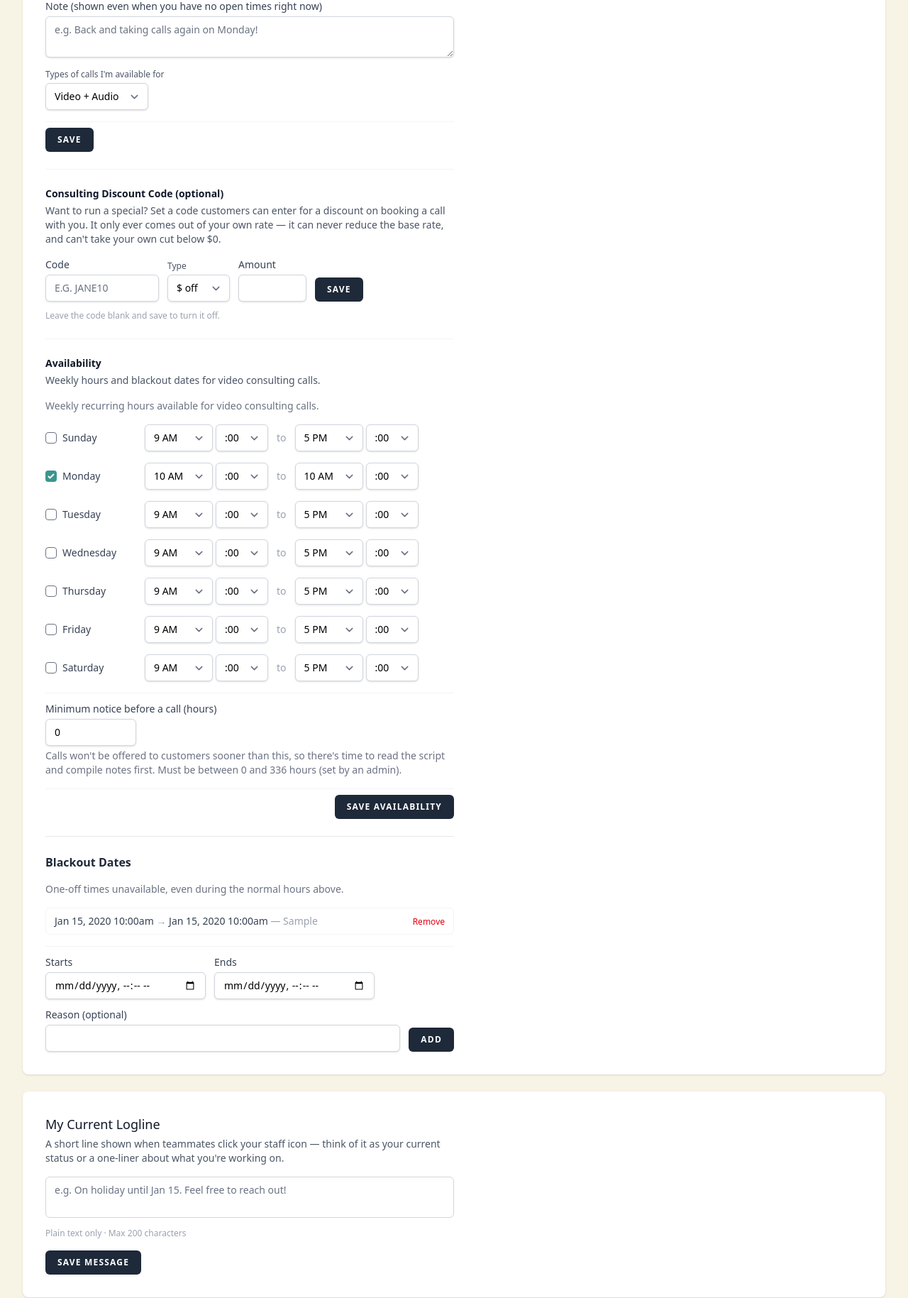
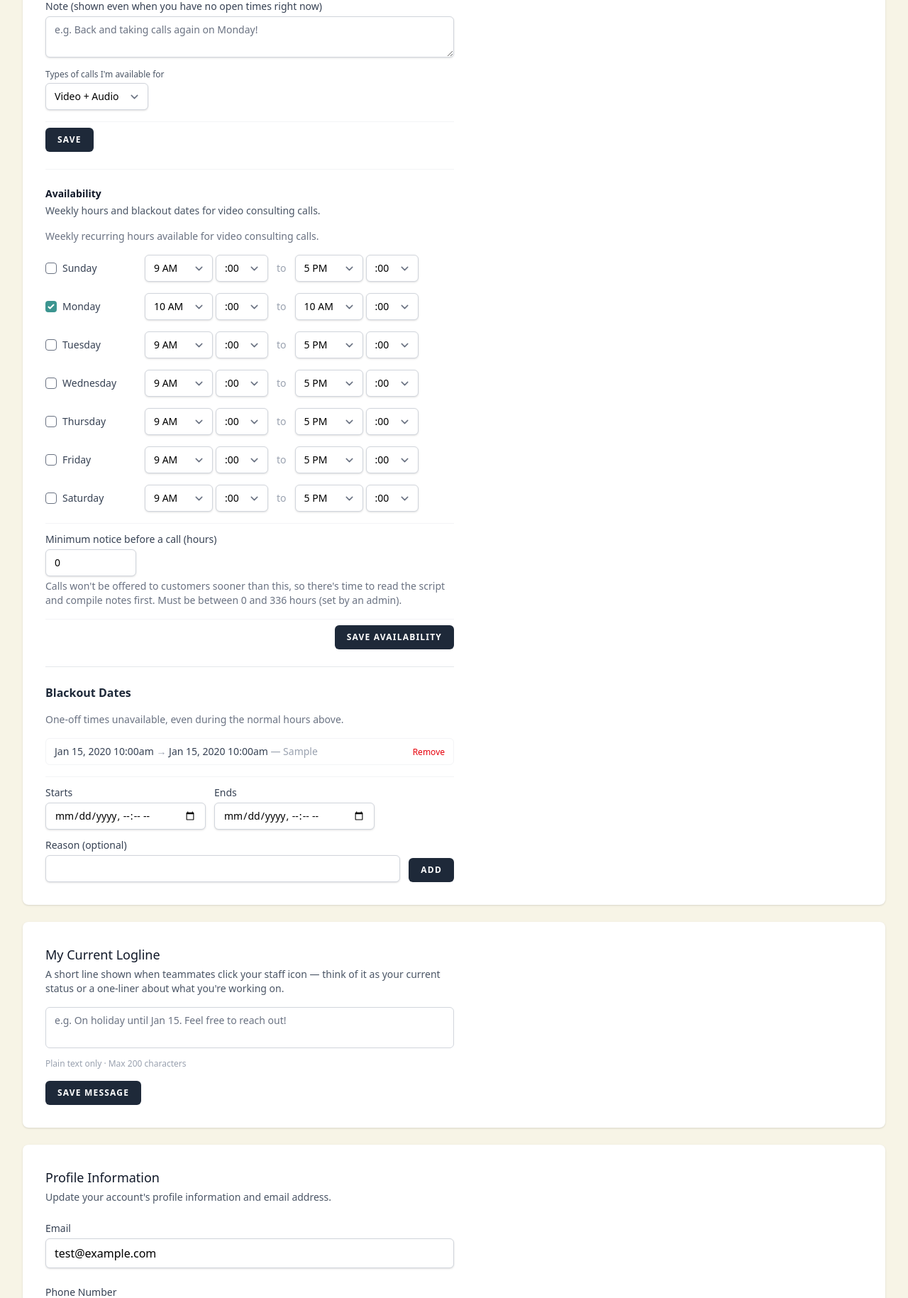
Before and after one commit to theomalley/screenplayreaders-portal, a Laravel app: page /profile in a window 1280 px wide. Shown: the part 3370-5199 px from the top of the page at 71% size. Run offline with Laravel 12, Linux system fonts and the light colour scheme; a user stored in the database is signed in; data comes from the database, SQL or seed files in the repository; tables that the repository leaves empty hold one stand-in row (values such as "Sample post"); style sheets or scripts are compiled from the project's sources; parts of the project's set-up code (start-up, migrations or seed data) failed here and were passed over; some libraries are stand-ins or nearby versions.

Commit message:
Remove the reader discount-code feature from video consulting
Readers will instead note a sale in their existing listing note and lower their own rate.
Drops the now-unused video_consulting_coupon_* columns (0 readers had set one, 0 bookings
had used one on production).

```diff
--- a/app/Http/Controllers/ProfileController.php
+++ b/app/Http/Controllers/ProfileController.php
@@ -1,10 +1,10 @@
 <?php
 
-// v1.5 — 2026-11-19 | Add updateVideoConsultingListing() (note + video/audio call mode) and
-//                      updateVideoConsultingCoupon() (the reader's own single reusable
-//                      discount code) — same reader-or-admin/editor self-serve shape as
-//                      updateFavorites(). See App\Support\VideoConsultingAccess for the
-//                      coupon redemption math.
+// v1.6 — 2026-11-19 | Removed updateVideoConsultingCoupon() and the reader discount-code
+//                      feature — readers will instead note a sale in their existing note field
+//                      and lower their own rate.
+// v1.5 — 2026-11-19 | Add updateVideoConsultingListing() (note + video/audio call mode) — same
+//                      reader-or-admin/editor self-serve shape as updateFavorites().
 // v1.4 — 2026-11-18 | updateReaderRequestEligible() corrected: editors do NOT always write
 //                      coverage, so they get this toggle too, not just admin — gate changed
 //                      from isAdmin() to isAdminOrEditor().
@@ -237,59 +237,6 @@ class ProfileController extends Controller
         return Redirect::route('profile.edit')->with('status', 'video-consulting-listing-updated');
     }
 
-    /**
-     * Reader/admin/editor self-serve: their own single reusable discount code for video
-     * consulting bookings. Only sanity-validated here (amount >= 0, percent <= 100) — the
-     * real safety guarantee that this can never discount the house's base_rate and never
-     * drops the reader's own cut below $0 is enforced at redemption time
-     * (VideoConsultingAccess::applyReaderDiscount()), since reader_rate varies per duration
-     * and a fixed-dollar amount can't be bounds-checked against it once here. Saving a blank
-     * code clears the type/amount too (deactivates it).
-     */
-    public function updateVideoConsultingCoupon(Request $request): RedirectResponse
-    {
-        $user = $request->user();
-        abort_unless($user->isReader() || $user->isAdminOrEditor(), 403);
-
-        $data = $request->validate([
-            'coupon_code'   => 'nullable|string|max:20|alpha_dash',
-            'coupon_type'   => 'nullable|required_with:coupon_code|in:percent,fixed',
-            'coupon_amount' => 'nullable|required_with:coupon_code|numeric|min:0',
-        ]);
-
-        $code = trim((string) ($data['coupon_code'] ?? ''));
-
-        if ($code !== '') {
-            $taken = ReaderProfile::where('user_id', '!=', $user->id)
-                ->whereRaw('LOWER(video_consulting_coupon_code) = ?', [strtolower($code)])
-                ->exists();
-            if ($taken) {
-                return back()->withErrors(['coupon_code' => 'That code is already taken by another reader.'])->withInput();
-            }
-            if (($data['coupon_type'] ?? null) === 'percent' && (float) $data['coupon_amount'] > 100) {
-                return back()->withErrors(['coupon_amount' => "Percentage discounts can't exceed 100%."])->withInput();
-            }
-        }
-
-        $payload = $code === '' ? [
-            'video_consulting_coupon_code'   => null,
-            'video_consulting_coupon_type'   => null,
-            'video_consulting_coupon_amount' => null,
-        ] : [
-            'video_consulting_coupon_code'   => strtoupper($code),
-            'video_consulting_coupon_type'   => $data['coupon_type'],
-            'video_consulting_coupon_amount' => $data['coupon_amount'],
-        ];
-
-        if ($user->isReader()) {
-            $user->readerProfile()->updateOrCreate(['user_id' => $user->id], $payload);
-        } else {
-            VideoConsultingAccess::updateReaderProfileShell($user, $payload);
-        }
-
-        return Redirect::route('profile.edit')->with('status', 'video-consulting-coupon-updated');
-    }
-
     public function updateCustomMessage(Request $request): RedirectResponse
     {
         $user = $request->user();
--- a/app/Models/ReaderProfile.php
+++ b/app/Models/ReaderProfile.php
@@ -1,12 +1,11 @@
 <?php
 
+// v1.25 — 2026-11-19 | Dropped video_consulting_coupon_code/_type/_amount — the reader
+//                      discount-code feature was removed; readers will instead note a sale in
+//                      video_consulting_note and lower their own rate.
 // v1.24 — 2026-11-19 | Add video_consulting_note (shown on the public listing even when the
-//                      reader currently has no open slots), video_consulting_call_mode
-//                      ('video'|'audio'), and the reader's own single reusable discount code
-//                      (video_consulting_coupon_code/_type/_amount) for their video consulting
-//                      service — see App\Support\VideoConsultingAccess for the redemption math
-//                      that guarantees the discount only ever comes out of the reader's own
-//                      cut, never the house's base_rate.
+//                      reader currently has no open slots) and video_consulting_call_mode
+//                      ('video'|'audio') for their video consulting service.
 // v1.23 — 2026-11-18 | Add video_consulting_reader_request_eligible — whether this
 //                      reader/admin/editor can be counted as one of a customer's requested
 //                      readers when they book a video call with them (the Reader Request fee
@@ -108,9 +107,6 @@ class ReaderProfile extends Model
         'video_consulting_reader_request_eligible',
         'video_consulting_note',
         'video_consulting_call_mode',
-        'video_consulting_coupon_code',
-        'video_consulting_coupon_type',
-        'video_consulting_coupon_amount',
         'notify_only_if_under_capacity',
         'paypal_email',
         'is_1099',
@@ -148,7 +144,6 @@ class ReaderProfile extends Model
         'video_consulting_enabled' => 'boolean',
         'video_consulting_min_lead_hours' => 'integer',
         'video_consulting_reader_request_eligible' => 'boolean',
-        'video_consulting_coupon_amount' => 'decimal:2',
         'notify_only_if_under_capacity' => 'boolean',
         'sms_notifications'    => 'boolean',
         'sms_notify_any'       => 'boolean',
--- a/app/Support/VideoConsultingAccess.php
+++ b/app/Support/VideoConsultingAccess.php
@@ -1,12 +1,8 @@
 <?php
 
-// v1.7 — 2026-11-19 | Add readerCouponMatches()/describeReaderCoupon()/applyReaderDiscount() —
-//                      a reader's own single reusable video-consulting discount code. The
-//                      floor-at-0 math in applyReaderDiscount() is the actual safety guarantee
-//                      (never below $0 reader profit, base_rate never touched since it's never
-//                      passed in), not just the percent<=100/amount>=0 sanity validation done
-//                      at save time in ProfileController — reader_rate differs per duration so
-//                      a fixed-dollar code can't be bounds-checked once at save time anyway.
+// v1.8 — 2026-11-19 | Removed readerCouponMatches()/describeReaderCoupon()/applyReaderDiscount()
+//                      and the reader discount-code feature entirely — readers will instead note
+//                      a sale in their existing note field and lower their own rate.
 // v1.6 — 2026-11-18 | eligibleForReaderRequestWaiver(): correction — editors do NOT always
 //                      write coverage (only readers do by default). Editor is now opt-in via
 //                      video_consulting_reader_request_eligible, same as admin; only a plain
@@ -50,61 +46,6 @@ use App\Models\User;
 
 class VideoConsultingAccess
 {
-    /**
-     * Whether $code matches $reader's own stored video-consulting discount code
-     * (case/whitespace-insensitive). A code only ever redeems against the reader who owns
-     * it — this is the only place that comparison happens, so there's no path for a
-     * customer to apply one reader's code to a different reader's booking.
-     */
-    public static function readerCouponMatches(?User $reader, ?string $code): bool
-    {
-        $stored = $reader?->readerProfile?->video_consulting_coupon_code;
-
-        if (! $code || ! $stored) {
-            return false;
-        }
-
-        return strcasecmp(trim($code), trim($stored)) === 0;
-    }
-
-    /** Human-readable label for $reader's own stored coupon ("$20 off" / "10% off"), or null if they don't have one. */
-    public static function describeReaderCoupon(?User $reader): ?string
-    {
-        $profile = $reader?->readerProfile;
-        $type    = $profile?->video_consulting_coupon_type;
-        $amount  = $profile?->video_consulting_coupon_amount;
-
-        if (! $profile?->video_consulting_coupon_code || $type === null || $amount === null) {
-            return null;
-        }
-
-        return $type === 'percent'
-            ? rtrim(rtrim(number_format((float) $amount, 2), '0'), '.') . '% off'
-            : '$' . number_format((float) $amount, 2) . ' off';
-    }
-
-    /**
-     * Applies $reader's own stored coupon to a single duration's reader_rate cut. Callers
-     * must check readerCouponMatches() first — this assumes the code already matched and
-     * just does the math. By construction this can never reduce anything but reader_rate
-     * (the base_rate the house keeps is never passed in here, so there's nothing for this
-     * method to touch) and always floors at 0 — the reader's own cut, never the house's.
-     */
-    public static function applyReaderDiscount(?User $reader, float $readerRate): float
-    {
-        $profile = $reader?->readerProfile;
-        $type    = $profile?->video_consulting_coupon_type;
-        $amount  = (float) ($profile?->video_consulting_coupon_amount ?? 0);
-
-        $discounted = match ($type) {
-            'percent' => $readerRate * (1 - min(max($amount, 0), 100) / 100),
-            'fixed'   => $readerRate - max($amount, 0),
-            default   => $readerRate,
-        };
-
-        return max(0.0, $discounted);
-    }
-
     public static function enabledGlobally(): bool
     {
         return (bool) Setting::getValue('video_consulting_enabled', true);
--- a/resources/views/profile/edit.blade.php
+++ b/resources/views/profile/edit.blade.php
@@ -504,45 +504,6 @@
                                     <span class="text-sm text-green-600">Saved.</span>
                                 @endif
                             </div>
-                        </form>
-                    </div>
-
-                    <div class="pb-6 mb-6 border-b border-gray-100">
-                        <h3 class="text-sm font-semibold text-gray-900 mb-1">Consulting Discount Code (optional)</h3>
-                        <p class="text-sm text-gray-600 mb-4">Want to run a special? Set a code customers can enter for a discount on booking a call with you. It only ever comes out of your own rate — it can never reduce the base rate, and can't take your own cut below $0.</p>
-                        <form method="POST" action="{{ route('profile.video-consulting-coupon') }}" class="space-y-3">
-                            @csrf
-                            @method('PATCH')
-                            <div class="flex flex-wrap items-end gap-3">
-                                <div>
-                                    <x-input-label for="coupon_code" value="Code" />
-                                    <input type="text" id="coupon_code" name="coupon_code" maxlength="20"
-                                           value="{{ old('coupon_code', $vcListingSource?->video_consulting_coupon_code) }}"
-                                           placeholder="e.g. JANE10"
-                                           class="mt-1 block w-40 border-gray-300 rounded-md shadow-sm text-sm uppercase focus:border-indigo-500 focus:ring-indigo-500" />
-                                </div>
-                                <div>
-                                    <label for="coupon_type" class="block text-xs text-gray-600 mb-1">Type</label>
-                                    <select id="coupon_type" name="coupon_type"
-                                            class="text-sm border-gray-300 rounded-md shadow-sm focus:ring-indigo-500 focus:border-indigo-500">
-                                        <option value="fixed" @selected(old('coupon_type', $vcListingSource?->video_consulting_coupon_type) === 'fixed')>$ off</option>
-                                        <option value="percent" @selected(old('coupon_type', $vcListingSource?->video_consulting_coupon_type) === 'percent')>% off</option>
-                                    </select>
-                                </div>
-                                <div>
-                                    <x-input-label for="coupon_amount" value="Amount" />
-                                    <input type="text" id="coupon_amount" name="coupon_amount"
-                                           value="{{ old('coupon_amount', $vcListingSource?->video_consulting_coupon_amount) }}"
-                                           class="mt-1 block w-24 border-gray-300 rounded-md shadow-sm text-sm focus:border-indigo-500 focus:ring-indigo-500" />
-                                </div>
-                                <x-primary-button>Save</x-primary-button>
-                                @if (session('status') === 'video-consulting-coupon-updated')
-                                    <span class="text-sm text-green-600 mb-2">Saved.</span>
-                                @endif
-                            </div>
-                            <p class="text-xs text-gray-400">Leave the code blank and save to turn it off.</p>
-                            <x-input-error :messages="$errors->get('coupon_code')" class="mt-1" />
-                            <x-input-error :messages="$errors->get('coupon_amount')" class="mt-1" />
                         </form>
                     </div>
 
--- a/routes/web.php
+++ b/routes/web.php
@@ -104,7 +104,6 @@ Route::middleware(['auth', 'verified'])->group(function () {
     Route::patch('/profile/video-consulting-enabled', [ProfileController::class, 'updateVideoConsultingEnabled'])->name('profile.video-consulting-enabled');
     Route::patch('/profile/reader-request-eligible', [ProfileController::class, 'updateReaderRequestEligible'])->name('profile.reader-request-eligible');
     Route::patch('/profile/video-consulting-listing', [ProfileController::class, 'updateVideoConsultingListing'])->name('profile.video-consulting-listing');
-    Route::patch('/profile/video-consulting-coupon', [ProfileController::class, 'updateVideoConsultingCoupon'])->name('profile.video-consulting-coupon');
     Route::delete('/profile', [ProfileController::class, 'destroy'])->name('profile.destroy');
 
     Route::get('/availability', [AvailabilityController::class, 'edit'])->name('availability.edit');
```
Also changed, not shown: app/Http/Controllers/Api/VideoConsultingBookingController.php (+13 -45 lines), app/Models/Assignment.php (+2 -9 lines), tests/Feature/VideoConsultingReaderListingAndCouponTest.php (deleted, +0 -432 lines), database/migrations/2026_11_19_000003_drop_video_consulting_coupon_columns_from_reader_profiles_table.php (added), database/migrations/2026_11_19_000004_drop_video_consulting_coupon_columns_from_assignments_table.php (added).
